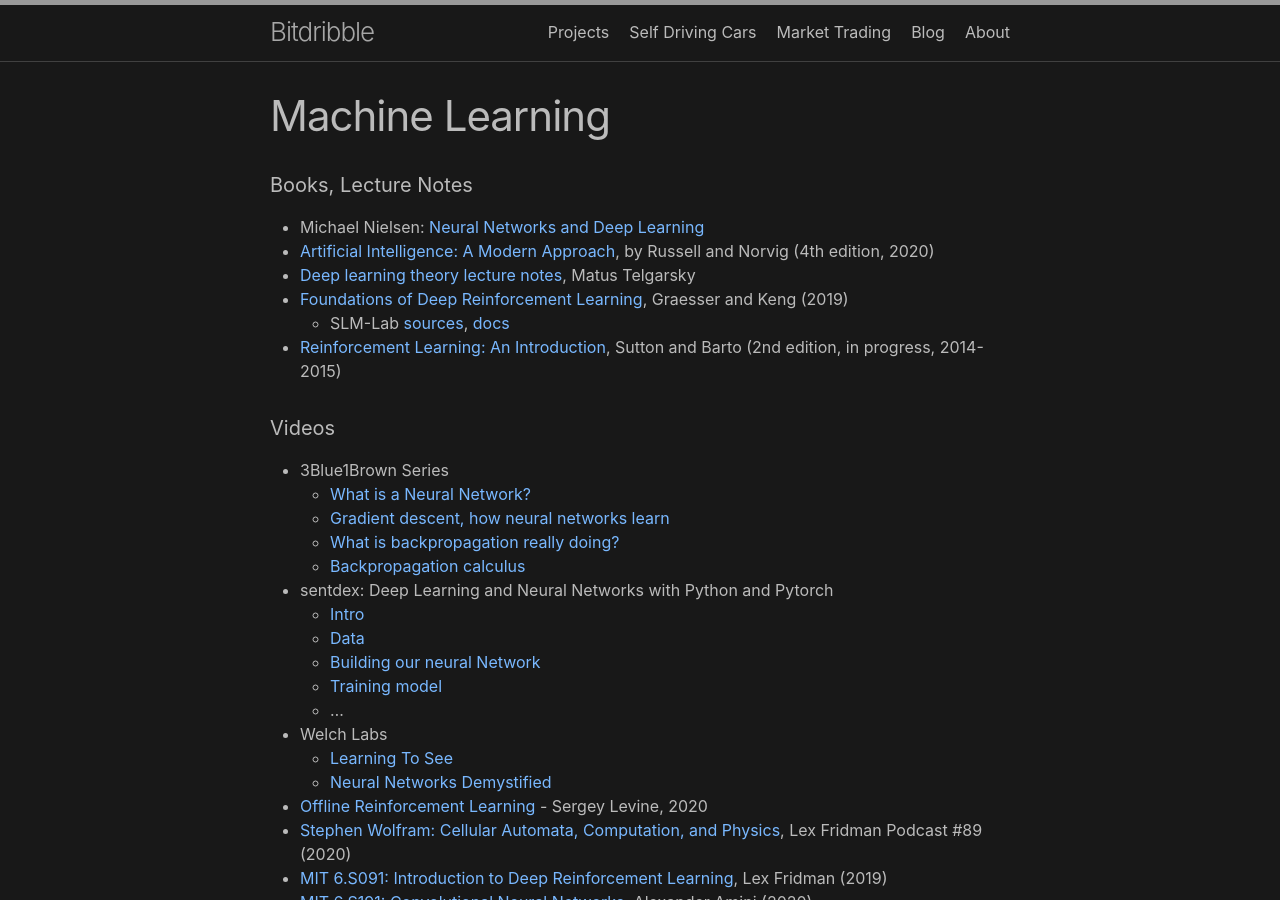
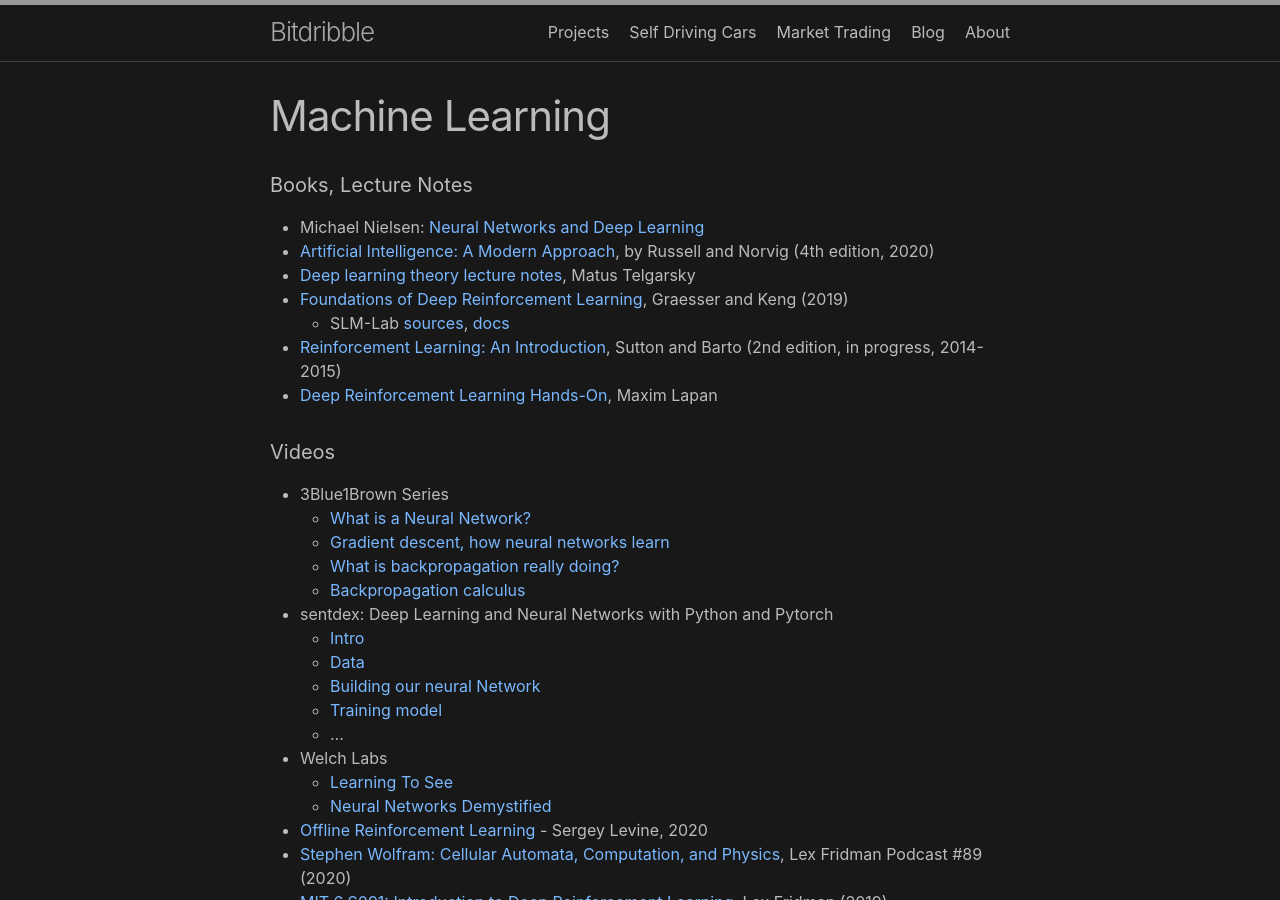
Before and after one commit to analytiq-hub/sigagent.github.io, a Jekyll site: the page built from machine_learning.md, in a window 1280 px wide and 900 px high. Built offline with Jekyll 4.4.1, drawn with Linux system fonts in a browser that asks for light colours.

Commit message:
*** empty log message ***

```diff
--- a/machine_learning.md
+++ b/machine_learning.md
@@ -9,6 +9,7 @@ title: Machine Learning
 * [Foundations of Deep Reinforcement Learning](https://www.amazon.com/Deep-Reinforcement-Learning-Python-Hands/dp/0135172381), Graesser and Keng (2019)
   * SLM-Lab [sources](https://github.com/kengz/SLM-Lab), [docs](https://slm-lab.gitbook.io/slm-lab/)
 * [Reinforcement Learning: An Introduction](https://web.stanford.edu/class/psych209/Readings/SuttonBartoIPRLBook2ndEd.pdf), Sutton and Barto (2nd edition, in progress, 2014-2015)
+* [Deep Reinforcement Learning Hands-On](https://www.amazon.com/Deep-Reinforcement-Learning-Hands-Q-networks/dp/1788834240), Maxim Lapan
 
 #### Videos
 * 3Blue1Brown Series
```
